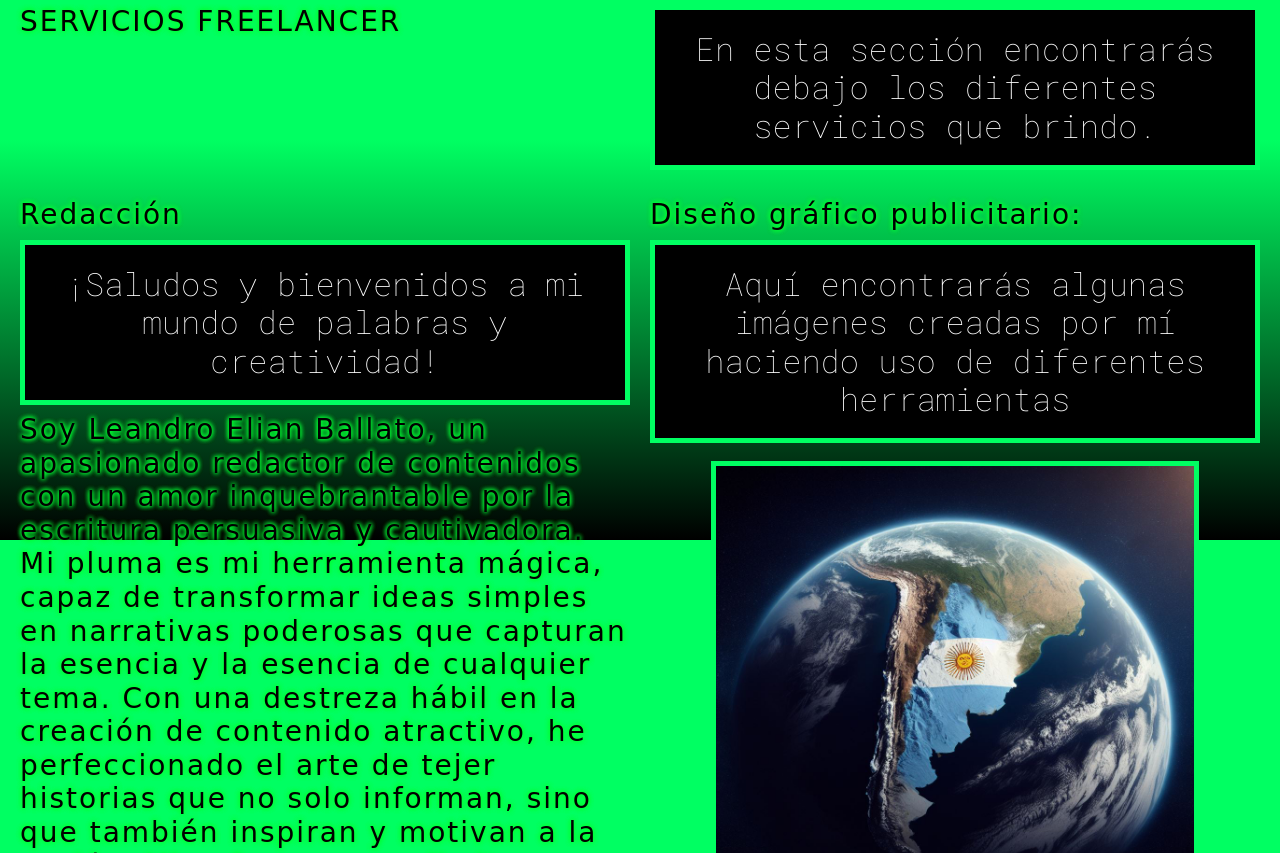
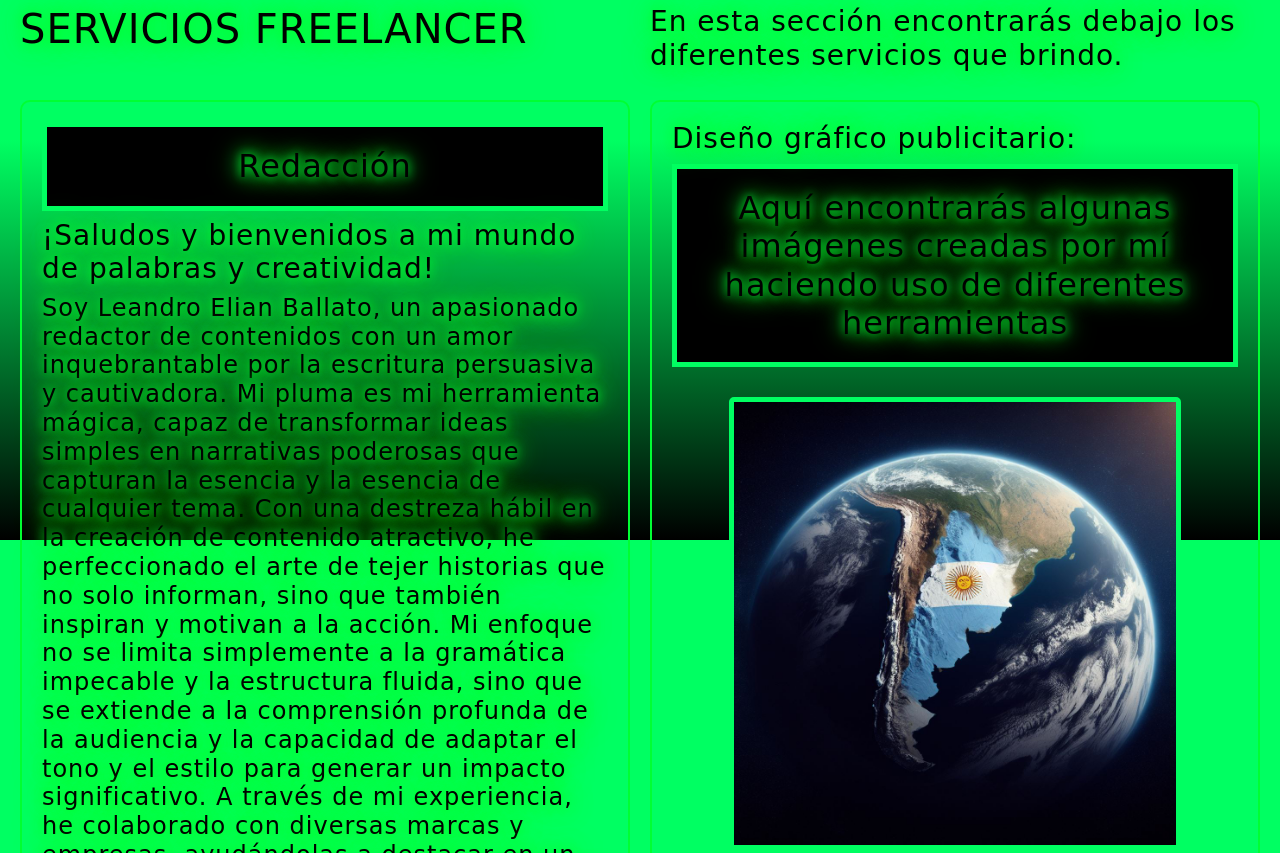
Before and after one commit to Elian639/Freelancer-2.0, a website: page pages/servicios.html in a window 1280 px wide. Shown: the part 260-1113 px from the top of the page. Drawn offline with nearby package versions, Linux system fonts and the light colour scheme.

Commit message:
servicios.html

```diff
--- a/pages/servicios.html
+++ b/pages/servicios.html
@@ -8,12 +8,53 @@
     <link rel="stylesheet" href="https://stackpath.bootstrapcdn.com/bootstrap/4.5.2/css/bootstrap.min.css">
     <link rel="stylesheet" type="text/css" href="../css/style.css">
     <style>
+        /* Estilos para el texto */
+        body {
+            font-family: 'Press Start 2P', cursive;
+            color: black;
+            text-shadow: 0 0 10px #00ff33, 0 0 20px #00ff33, 0 0 30px #00ff33;
+            letter-spacing: 1px;
+        }
 
-        h3 {
-            font-family: 'Press Start 2P', cursive; /* Ejemplo de una fuente pixelada */
-            color: black; /* Color negro */
-            text-shadow: 0 0 5px #00ff33, 0 0 5px #00ff33, 0 0 5px #00ff33; /* Sombra verde simulando pixelado */
-            letter-spacing: 2px; /* Ajuste del espaciado entre letras */
+        /* Estilos para el botón */
+        .btn-neon {
+            font-family: 'Press Start 2P', cursive;
+            color: #00ff33;
+            border: 2px solid #00ff33;
+            background-color: transparent;
+            text-transform: uppercase;
+            padding: 10px 20px;
+            border-radius: 5px;
+            transition: all 0.3s ease-in-out;
+        }
+
+        .btn-neon:hover {
+            background-color: #00ff33;
+            color: black;
+            text-decoration: none;
+        }
+
+        /* Estilos para las cajas de servicio */
+        .servicio {
+            padding: 20px;
+            margin-bottom: 40px;
+            border: 2px solid #00ff33;
+            border-radius: 10px;
+        }
+
+        /* Estilos para las imágenes */
+        .image-container {
+            display: flex;
+            justify-content: space-around;
+            margin-top: 20px;
+        }
+
+        .image-container img {
+            width: 200px;
+            height: auto;
+            margin-bottom: 10px;
+            border: 2px solid #00ff33;
+            border-radius: 5px;
         }
     </style>
     <title>Servicios</title>
@@ -51,14 +92,14 @@
         </nav>
     </header>
     <main>
-        <h3>SERVICIOS FREELANCER</h3>
-        <h2>En esta sección encontrarás debajo los diferentes servicios que brindo.</h2>
+        <h1>SERVICIOS FREELANCER</h1>
+        <h3>En esta sección encontrarás debajo los diferentes servicios que brindo.</h3>
 
         <div class="servicio">
-            <h3>Redacción</h3>
-            <h2>¡Saludos y bienvenidos a mi mundo de palabras y creatividad!</h2>
+            <h2>Redacción</h2>
+            <h3>¡Saludos y bienvenidos a mi mundo de palabras y creatividad!</h3>
 
-            <h3>
+            <h4>
 
                 Soy Leandro Elian Ballato, un apasionado redactor de contenidos con un amor inquebrantable por la escritura persuasiva y cautivadora. Mi pluma es mi herramienta mágica, capaz de transformar ideas simples en narrativas poderosas que capturan la esencia y la esencia de cualquier tema.
 
@@ -68,9 +109,9 @@
 
                 Si estás buscando un redactor creativo que eleve la calidad de tu contenido y amplifique la voz de tu marca, no busques más. Estoy listo/a para embarcarme en nuevos desafíos y convertir ideas en historias cautivadoras que dejarán una impresión duradera en tus audiencias.
 
-                Permíteme llevar tu contenido al siguiente nivel. ¡Estoy listo/a para escribir la próxima gran historia contigo!
+                Permíteme llevar tu contenido al siguiente nivel. ¡Estoy listo para escribir la próxima gran historia contigo!
 
-                </h3>
+                </h4>
             </div>
 
             <div class="servicio">
@@ -86,9 +127,10 @@
         </div>
 
         <div class="servicio">
-            <h3>Diseño Web:
-            ¡Hola y bienvenido/a al mundo del desarrollo web, donde las ideas se convierten en experiencias digitales sorprendentes!</p>
-Soy Leandro Elian Ballato, un apasionado desarrollador web con un amor inquebrantable por la creación de experiencias digitales innovadoras y atractivas. Mi teclado es mi pincel y mi código es mi lienzo, a través del cual transformo conceptos abstractos en interfaces dinámicas y funcionales que hacen palpable la visión de cada cliente.
+            <h2>Diseño Web:</h2>
+            <h3>¡Hola y bienvenido/a al mundo del desarrollo web, donde las ideas se convierten en experiencias digitales sorprendentes!
+
+                Soy Leandro Elian Ballato, un apasionado desarrollador web con un amor inquebrantable por la creación de experiencias digitales innovadoras y atractivas. Mi teclado es mi pincel y mi código es mi lienzo, a través del cual transformo conceptos abstractos en interfaces dinámicas y funcionales que hacen palpable la visión de cada cliente.
 
 Con una amplia experiencia en el desarrollo de sitios web atractivos y fáciles de usar, he perfeccionado el arte de combinar diseño estético con funcionalidad sólida. Mi enfoque no se limita a la escritura impecable de código, sino que se extiende a comprender las necesidades únicas de cada proyecto y a traducirlas en soluciones personalizadas que superan las expectativas.
 
@@ -101,14 +143,15 @@ Permíteme ser el arquitecto digital de tu próxima gran idea. ¡Juntos, podemos
 Saludos</h3>
 </div>
 <div class="servicio">
-    <h2>Marketing Digital:
-    Bienvenidos al apasionante mundo del marketing digital, donde las estrategias se convierten en historias de éxito y las ideas se transforman en resultados tangibles!</p>
+    <h2>Marketing Digital:</h2>
+<h3> Bienvenidos al apasionante mundo del marketing digital, donde las estrategias se convierten en historias de éxito y las ideas se transforman en resultados tangibles!
 
             Soy Leandro Elian Ballato, un estratega de marketing digital apasionado y orientado a resultados, con un profundo amor por la creación de campañas que no solo generan impacto, sino que también dejan una huella perdurable en la mente de los consumidores. Mi mente es mi herramienta de creación y mi análisis es mi brújula, a través de la cual navego por el vasto océano digital para posicionar marcas y productos en la cima del reconocimiento y la relevancia.
 
 Con una amplia experiencia en la planificación y ejecución de campañas digitales integrales, he perfeccionado el arte de fusionar la creatividad con la estrategia para producir resultados medibles y significativos. Mi enfoque no se limita simplemente a la generación de leads y el aumento de conversiones, sino que se extiende a la construcción de relaciones sólidas y duraderas con los consumidores, basadas en la confianza y la autenticidad.
+</h3>
 
-</h2>
+
 </div>
 
 
```
